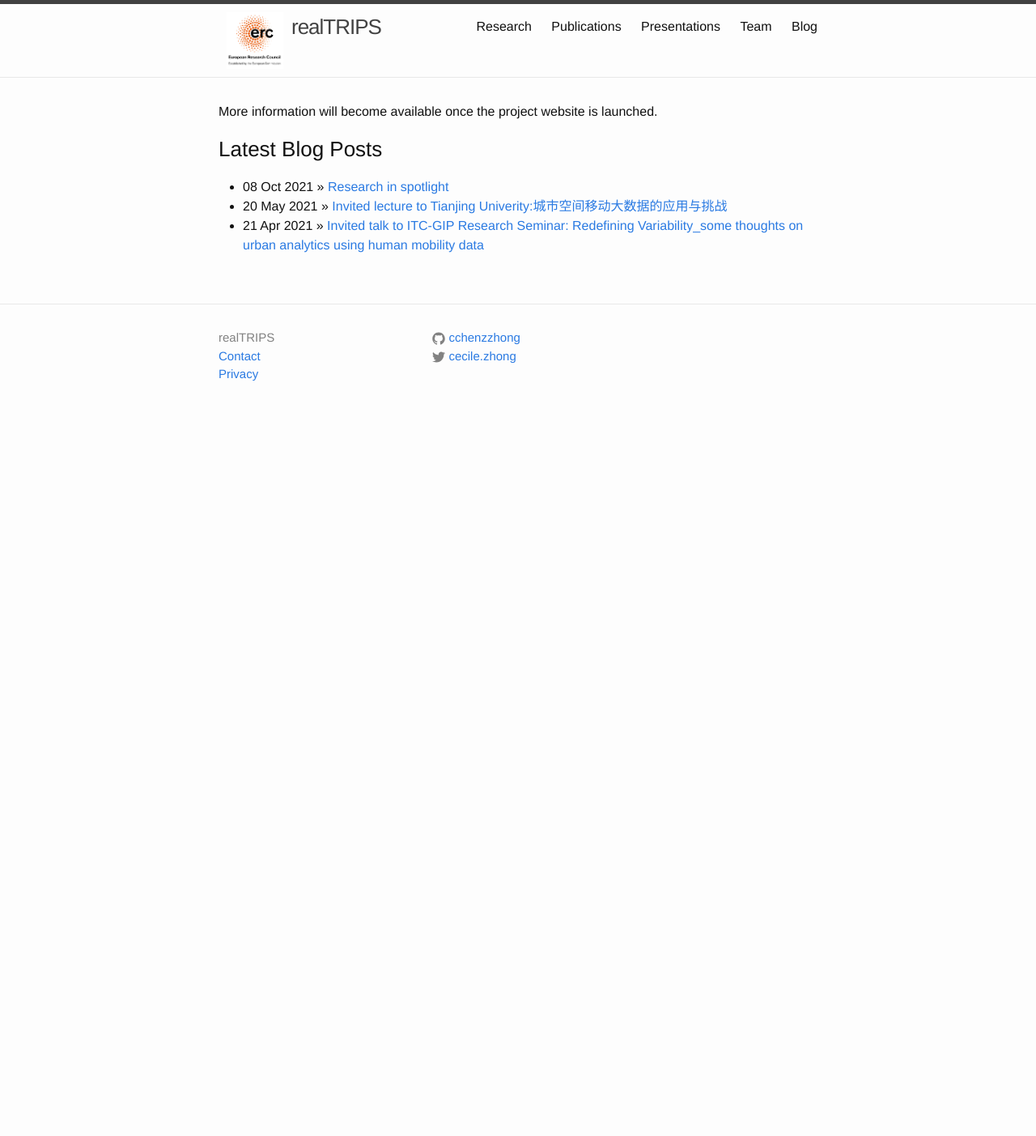
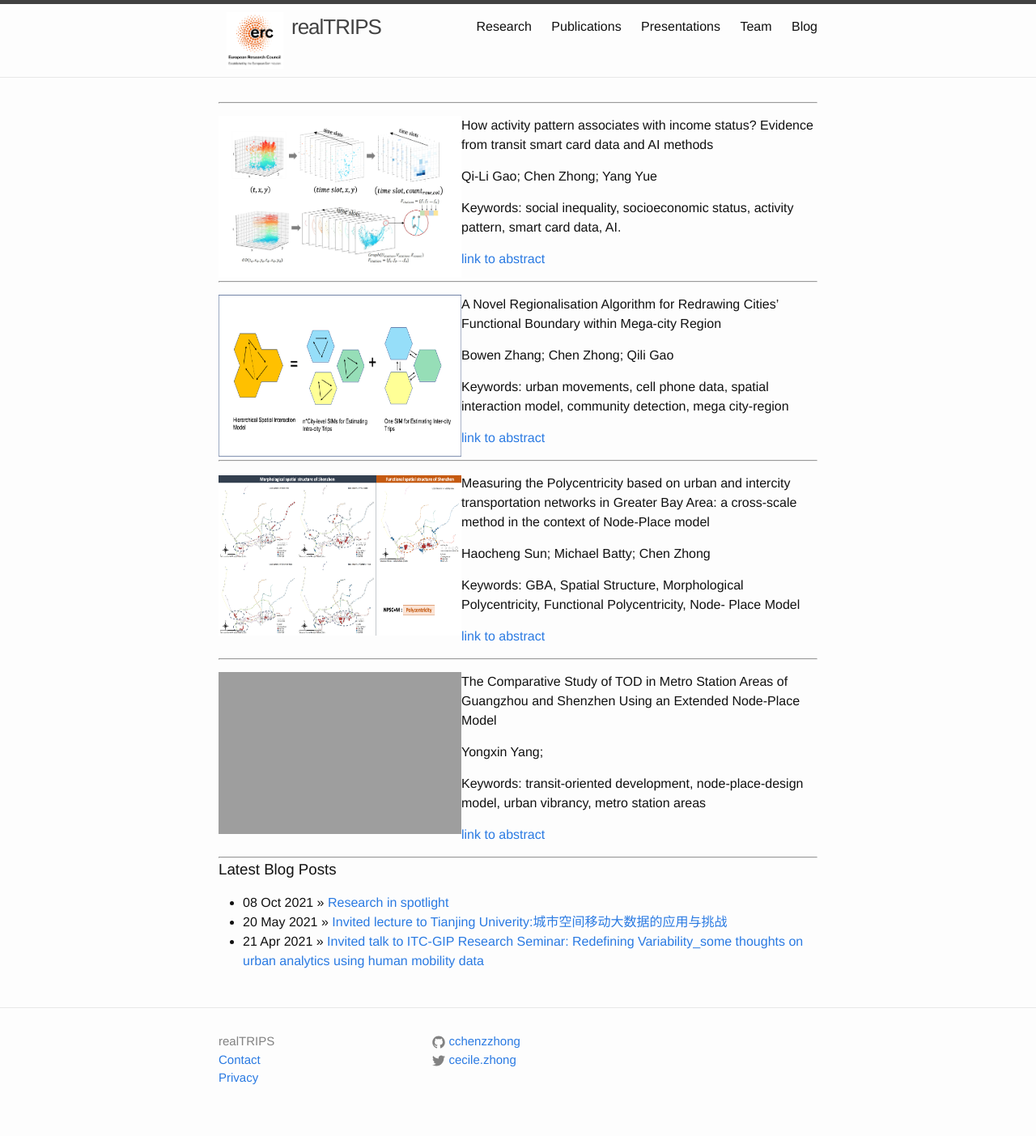
Before and after one commit to c-zhong-ucl-ac-uk/realTRIPS, a Jekyll site: the page built from presentations.md, in a window 1280 px wide. Shown: the whole page at 81% size. Built offline with Jekyll 4.4.1, drawn with Linux system fonts in a browser that asks for light colours; before the commit the page ends 900 px from its top, so only the background shows below that; grey boxes are pictures that could not be loaded.

Commit message:
Update presentations.md
https://github.com/c-zhong-ucl-ac-uk/realTRIPS/blob/gh-pages/presentations.md

```diff
--- a/presentations.md
+++ b/presentations.md
@@ -1,10 +1,78 @@
 ---
-layout: page
+layout: presentations
 title:
 tagline:
 ---
 
-More information will become available once the project website is launched.
+---
+
+<div class="tip" markdown="1">
+
+<img align="left" width="300" height="200" src="figures/presentations/ectqg2021_qiligao.png">
+
+How activity pattern associates with income status? Evidence from transit smart card data and AI methods
+
+Qi-Li Gao; Chen Zhong; Yang Yue
+
+Keywords: social inequality, socioeconomic status, activity pattern, smart card data, AI.
+
+[link to abstract](publications/ectqg_abstract_qiligao.pdf)
+
+
+</div>
+
+---
+
+<div class="tip" markdown="1">
+
+<img align="left" width="300" height="200" src="figures/presentations/ectqg2021_bowen.png">
+
+A Novel Regionalisation Algorithm for Redrawing Cities’ Functional Boundary within Mega-city Region
+
+Bowen Zhang; Chen Zhong; Qili Gao
+
+Keywords: urban movements, cell phone data, spatial interaction model, community detection, mega
+city-region
+
+[link to abstract](publications/ectqg_abstract_bowen.pdf)
+
+</div>
+
+---
+
+<div class="tip" markdown="1">
+
+<img align="left" width="300" height="200" src="figures/presentations/ectqg2021_haocheng.png">
+
+Measuring the Polycentricity based on urban and intercity transportation networks in Greater Bay Area: a cross-scale method in the context of Node-Place model
+
+Haocheng Sun; Michael Batty; Chen Zhong
+
+Keywords: GBA, Spatial Structure, Morphological Polycentricity, Functional Polycentricity, Node- Place Model
+
+[link to abstract](publications/ectqg_abstract_haocheng.pdf)
+
+</div>
+
+---
+
+<div class="tip" markdown="1">
+
+<img align="left" width="300" height="200" src="figures/presentations/ectqg2021_yongxin.png">
+
+The Comparative Study of TOD in Metro Station Areas of Guangzhou and Shenzhen Using an Extended Node-Place Model
+
+Yongxin Yang;
+
+Keywords: transit-oriented development, node-place-design model, urban vibrancy, metro station areas
+
+[link to abstract](publications/ectqg_abstract_yongxin.pdf)
+
+</div>
+
+
+---
+
 
 
 
```
